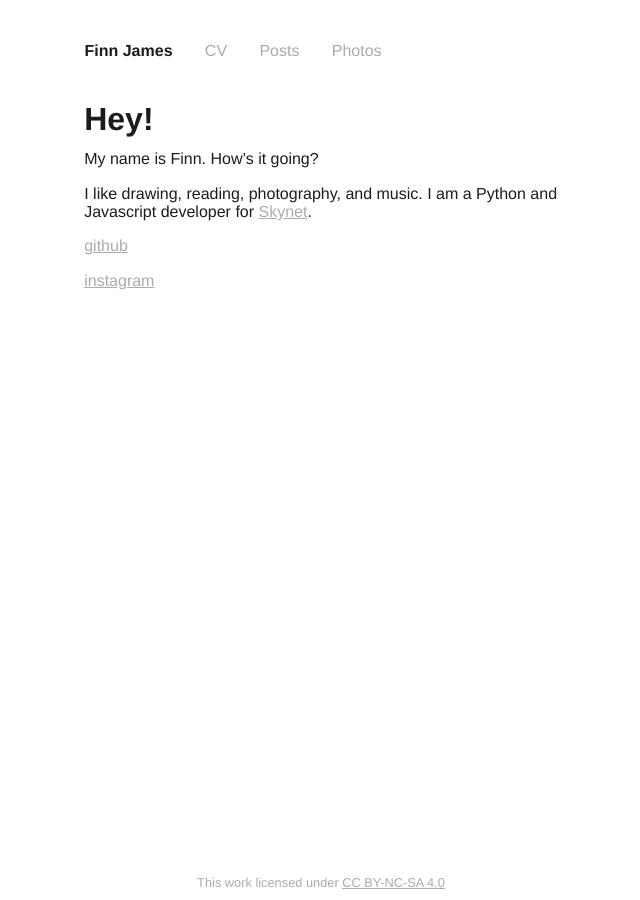
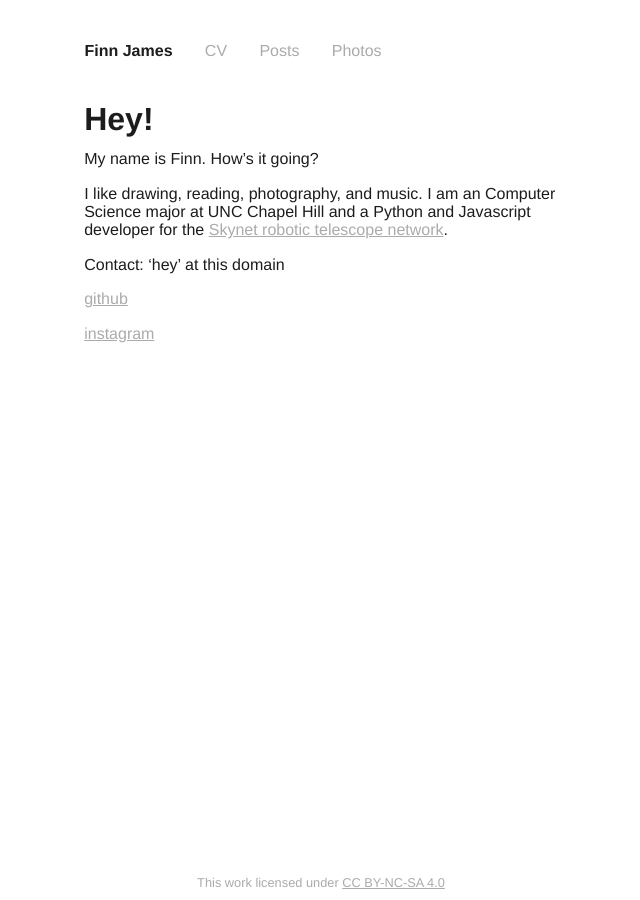
Before and after one commit to finnjames/finnjames.dev, a Jekyll site: the page built from index.md, in a window 1280 px wide. Shown: the whole page, without its empty margins (319-959 px from the left). Built offline with Jekyll 4.4.1, drawn with Linux system fonts in a browser that asks for light colours; some web fonts are replaced.

Commit message:
new spacing 2

```diff
--- a/index.md
+++ b/index.md
@@ -8,7 +8,9 @@ permalink: /
 
 My name is Finn. How’s it going?
 
-I like drawing, reading, photography, and music. I am a Python and Javascript developer for [Skynet](https://skynet.unc.edu/).
+I like drawing, reading, photography, and music. I am an Computer Science major at UNC Chapel Hill and a Python and Javascript developer for the [Skynet robotic telescope network](https://skynet.unc.edu/).
+
+Contact: 'hey' at this domain
 
 [github](https://github.com/radiolevity)
 
```
